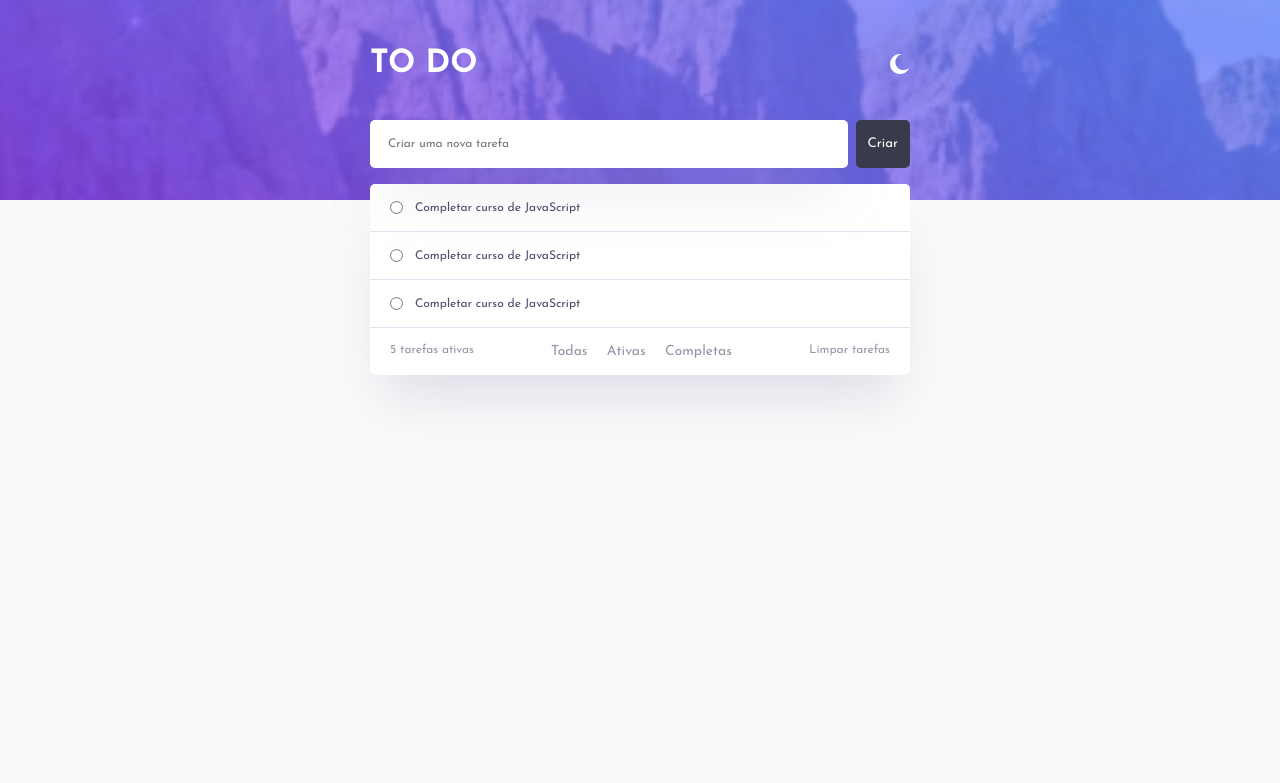
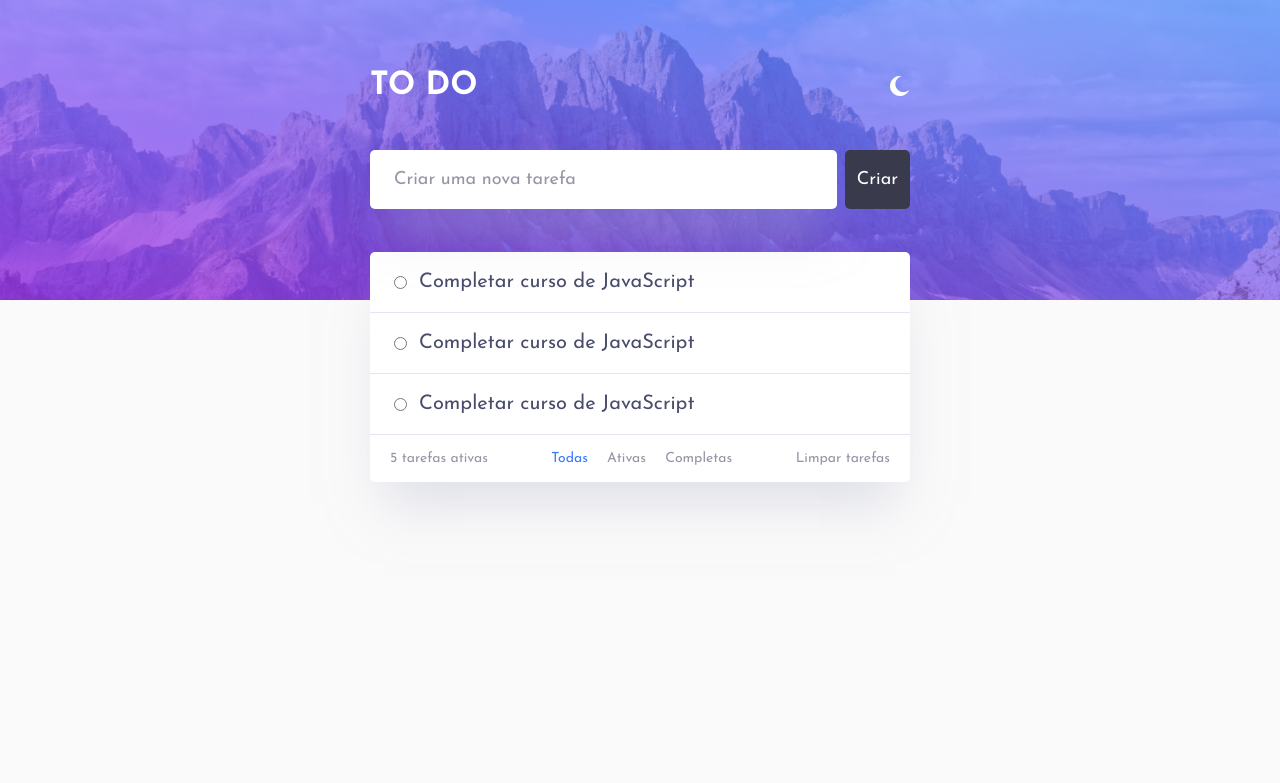
Before and after one commit to MattiasDoCss/todo-app, a Node server app: page / in a window 1280 px wide. Shown: the top 783 px of the page. Run offline with Node 20, Linux system fonts and the light colour scheme; some libraries are stand-ins or nearby versions.

Commit message:
últimos ajustes na responsividade no desktop

```diff
--- a/public/css/styles.css
+++ b/public/css/styles.css
@@ -7,15 +7,20 @@
 
 :root {
     --bg-header-mobile: url(../imagens/bg-header-mobile-light.png);
+    --bg-header-desktop: url(../imagens/bg-header-desktop-light.png);
     --input-box-shadow: rgba(194, 195, 214, 0.50);
     --input-color: #494C6B;
+    --placeholder-color: #9495A5;
     --button-color: #393A4B;
+    --button-color-hover: #494C6B;
     --bg-body: #FAFAFA;
     --bg-tarefas: #FFF;
     --box-shadow: 0px 35px 50px -15px rgba(194, 195, 214, 0.50);
     --border-color: #E3E4F1;
     --text-color: #494C6B;
     --info-text-color: #9495A5;
+    --info-button-hover: #494C6B;
+    --info-button-active: #3A7CFD;
 }
 
 body {
@@ -66,6 +71,10 @@ header form input {
     color: var(--input-color);
 }
 
+header form input::placeholder {
+    color: var(--placeholder-color);
+}
+
 header form button {
     padding: 0.75rem;
     border-radius: 0.3125rem;
@@ -75,7 +84,6 @@ header form button {
 }
 
 main {
-    min-height: calc(100vh - 12.5rem);
     padding-inline: 1.5rem
 }
 
@@ -149,7 +157,47 @@ main {
     font-size: 0.875rem;
 }
 
+.botoes .active {
+    color: var(--info-button-active);
+}
+
 @media(min-width: 1000px) {
+    header {
+        background-image: var(--bg-header-desktop);
+        height: 18.75rem;
+        padding-top: 4.37rem;
+    }
+
+    header div div {
+        margin-bottom: 3rem;
+    }
+
+    header form input {
+        padding: 1.25rem 1.5rem;
+        font-size: 1.125rem;
+    }
+
+    header form button {
+        font-size: 1.125rem;
+    }
+
+    header form button:hover {
+        cursor: pointer;
+        background: var(--button-color-hover);
+    }
+
+    .tarefas {
+        margin-top: -3rem;
+    }
+
+    .tarefas .tarefa {
+        padding: 1.25rem 1.5rem;
+    }
+
+    .tarefa div {
+        font-size: 1.25rem;
+    }
+
     section.botoes {
         display: none;
     }
@@ -158,6 +206,14 @@ main {
         display: flex;
         padding: 0;
         margin: 0;
+    }
+
+    .informacoes {
+        font-size: 0.875rem;
+    }
+
+    .informacoes a:hover {
+        color: var(--info-button-hover);
     }
 
     .tarefa button {
--- a/views/home.handlebars
+++ b/views/home.handlebars
@@ -40,7 +40,7 @@
             <p>5 tarefas ativas</p>
 
             <div class="botoes">
-                <a href="">Todas</a>
+                <a href="" class="active">Todas</a>
                 <a href="">Ativas</a>
                 <a href="">Completas</a>
             </div>
@@ -50,7 +50,7 @@
     </section>
 
     <section class="botoes">
-        <a href="">Todas</a>
+        <a href="" class="active">Todas</a>
         <a href="">Ativas</a>
         <a href="">Completas</a>
     </section>
```
